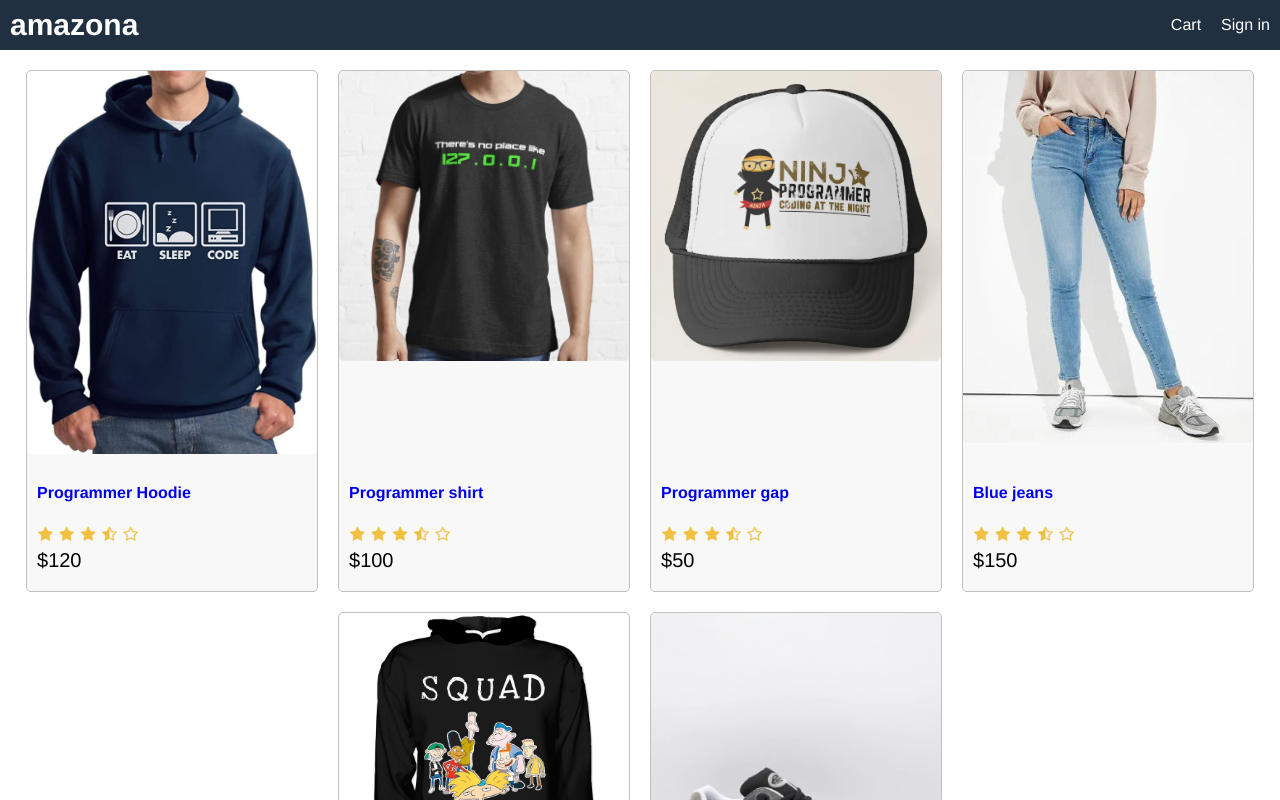
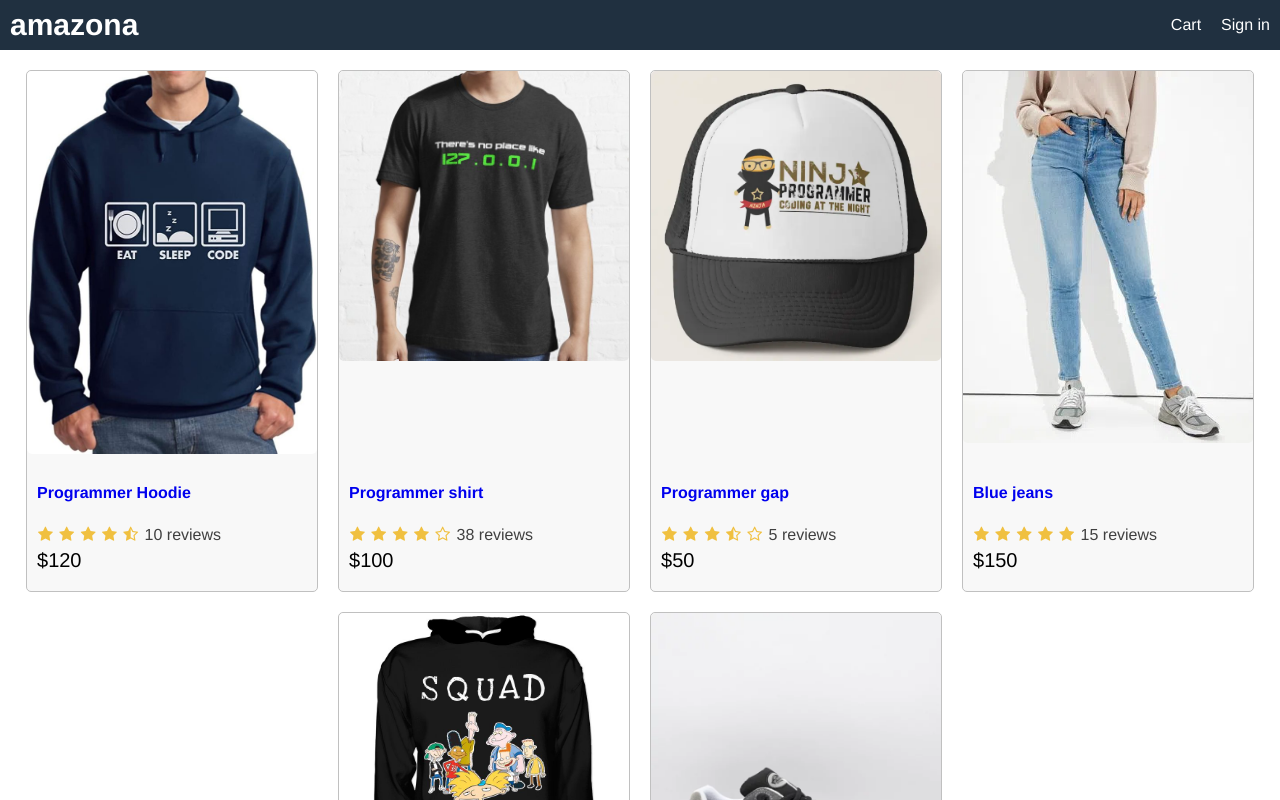
Before and after one commit to selenegabriela/amazona-app, a React (Create React App) app in the folder frontend/: page / in a window 1280 px wide. Shown: the top 800 px of the page. Built offline with nearby package versions, Linux system fonts and the light colour scheme.

Commit message:
Rating and Product component

```diff
--- a/frontend/src/App.js
+++ b/frontend/src/App.js
@@ -1,5 +1,6 @@
 import React from 'react';
 import data from './data';
+import Product from './components/Product'
 
 function App() {
   return (
@@ -17,29 +18,7 @@ function App() {
                <div className="row center">
                  {
                    data?.products.map((product, i) => {
-                     return <div key={product._id} className='card'>
-                       <a href="product.html">
-                         <div className='img'>
-                            <img className="medium" src={product.image} alt={product.name} />
-                         </div>
-                        </a>
-                        <div className="card-body">
-                            <a href="product.html">
-                                <h2>{product.name}</h2>
-                            </a>
-                            <div className="rating">
-                                <span><i className="fa fa-star"></i> </span>
-                                <span><i className="fa fa-star"></i> </span>
-                                <span><i className="fa fa-star"></i> </span>
-                                <span><i className="fa fa-star-half-o"></i> </span>
-                                <span><i className="fa fa-star-o"></i> </span>
-                            </div>
-                            <div className="price">
-                                ${product.price}
-                            </div>
-                        </div>
-
-                     </div>
+                     return <Product key={product._id} product={product}/>
                    })
                  }
 
--- /dev/null
+++ b/frontend/src/components/Product.jsx
@@ -0,0 +1,25 @@
+import React from "react";
+import Rating from './Rating'
+
+const Product = ({product}) => {
+    return <div key={product._id} className='card'>
+    <a href="product.html">
+      <div className='img'>
+         <img className="medium" src={product.image} alt={product.name} />
+      </div>
+     </a>
+     <div className="card-body">
+         <a href="product.html">
+             <h2>{product.name}</h2>
+         </a>
+         <div className="rating">
+            <Rating key={product._id} rating={product.rating} numReviews={product.numReviews}/>
+         </div>
+         <div className="price">
+             ${product.price}
+         </div>
+     </div>
+
+  </div>
+}
+export default Product;
--- /dev/null
+++ b/frontend/src/components/Rating.jsx
@@ -0,0 +1,90 @@
+import React from "react";
+
+const Rating = ({rating, numReviews}) => {
+
+    return (
+        <div>
+            {
+
+                [1,2,3,4,5].map((n, i) => {
+                    return (rating % 1 !== 0) // First condition
+                    ? (i+1 <= rating)
+                    ? <span><i className="fa fa-star"></i> </span>
+                    : ((i === Math.floor(rating)))
+                    ? <span><i className="fa fa-star-half-o"></i> </span>
+                    : <span><i className="fa fa-star-o"></i> </span>
+                    : (i+1 <= rating)
+                    ? <span><i className="fa fa-star"></i> </span>
+                    : <span><i className="fa fa-star-o"></i> </span> // First condition
+                })
+            }
+            {
+                <span>{numReviews} reviews</span>
+            }
+        </div>
+            // The way the teache does it:
+
+
+        //     <div className="rating">
+        // <span>
+        //     <i
+        //     className={
+        //         rating >= 1
+        //         ? 'fa fa-star'
+        //         : rating >= 0.5
+        //         ? 'fa fa-star-half-o'
+        //         : 'fa fa-star-o'
+        //     }
+        //     ></i>
+        // </span>
+        // <span>
+        //     <i
+        //     className={
+        //         rating >= 2
+        //         ? 'fa fa-star'
+        //         : rating >= 1.5
+        //         ? 'fa fa-star-half-o'
+        //         : 'fa fa-star-o'
+        //     }
+        //     ></i>
+        // </span>
+        // <span>
+        //     <i
+        //     className={
+        //         rating >= 3
+        //         ? 'fa fa-star'
+        //         : rating >= 2.5
+        //         ? 'fa fa-star-half-o'
+        //         : 'fa fa-star-o'
+        //     }
+        //     ></i>
+        // </span>
+        // <span>
+        //     <i
+        //     className={
+        //         rating >= 4
+        //         ? 'fa fa-star'
+        //         : rating >= 3.5
+        //         ? 'fa fa-star-half-o'
+        //         : 'fa fa-star-o'
+        //     }
+        //     ></i>
+        // </span>
+        // <span>
+        //     <i
+        //     className={
+        //         rating >= 5
+        //         ? 'fa fa-star'
+        //         : rating >= 4.5
+        //         ? 'fa fa-star-half-o'
+        //         : 'fa fa-star-o'
+        //     }
+        //     ></i>
+        // </span>
+        // <span>{numReviews + ' reviews'}</span>
+        // </div>
+        //     </div>
+    )
+}
+
+export default Rating;
--- a/frontend/src/data.js
+++ b/frontend/src/data.js
@@ -18,7 +18,7 @@ const data = {
             image: '/images/p2.jpg',
             price: 100,
             brand: 'Unknown',
-            rating: 4.6,
+            rating: 4,
             numReviews: 38,
             desciption: 'hight quality product',
         },
@@ -29,7 +29,7 @@ const data = {
             image: '/images/p3.jpg',
             price: 50,
             brand: 'Adidas',
-            rating: 4,
+            rating: 3.5,
             numReviews: 5,
             desciption: 'hight quality product',
         },
@@ -40,7 +40,7 @@ const data = {
             image: '/images/p4.jpg',
             price: 150,
             brand: 'Vans',
-            rating: 4.8,
+            rating: 5,
             numReviews: 15,
             desciption: 'hight quality product',
         },
@@ -51,7 +51,7 @@ const data = {
             image: '/images/p5.jpg',
             price: 200,
             brand: 'DC',
-            rating: 4.9,
+            rating: 5,
             numReviews: 20,
             desciption: 'hight quality product',
         },
@@ -62,7 +62,7 @@ const data = {
             image: '/images/p6.jpg',
             price: 180,
             brand: 'Vans',
-            rating: 4,
+            rating: 2.5,
             numReviews: 2,
             desciption: 'hight quality product',
         },
--- a/frontend/src/index.css
+++ b/frontend/src/index.css
@@ -89,6 +89,7 @@ img.medium{
 }
 .img{
   height: 38rem;
+
   /* border-bottom: #203040 0.1rem solid; Agregados por mí | Tal vez lo quite */
 } /* Agregados por mí */
 
@@ -115,3 +116,6 @@ img.medium{
   color: #f0c040;
   margin: 0.1rem;
 }
+.rating span:last-child{
+  color: #404040;
+}
```
